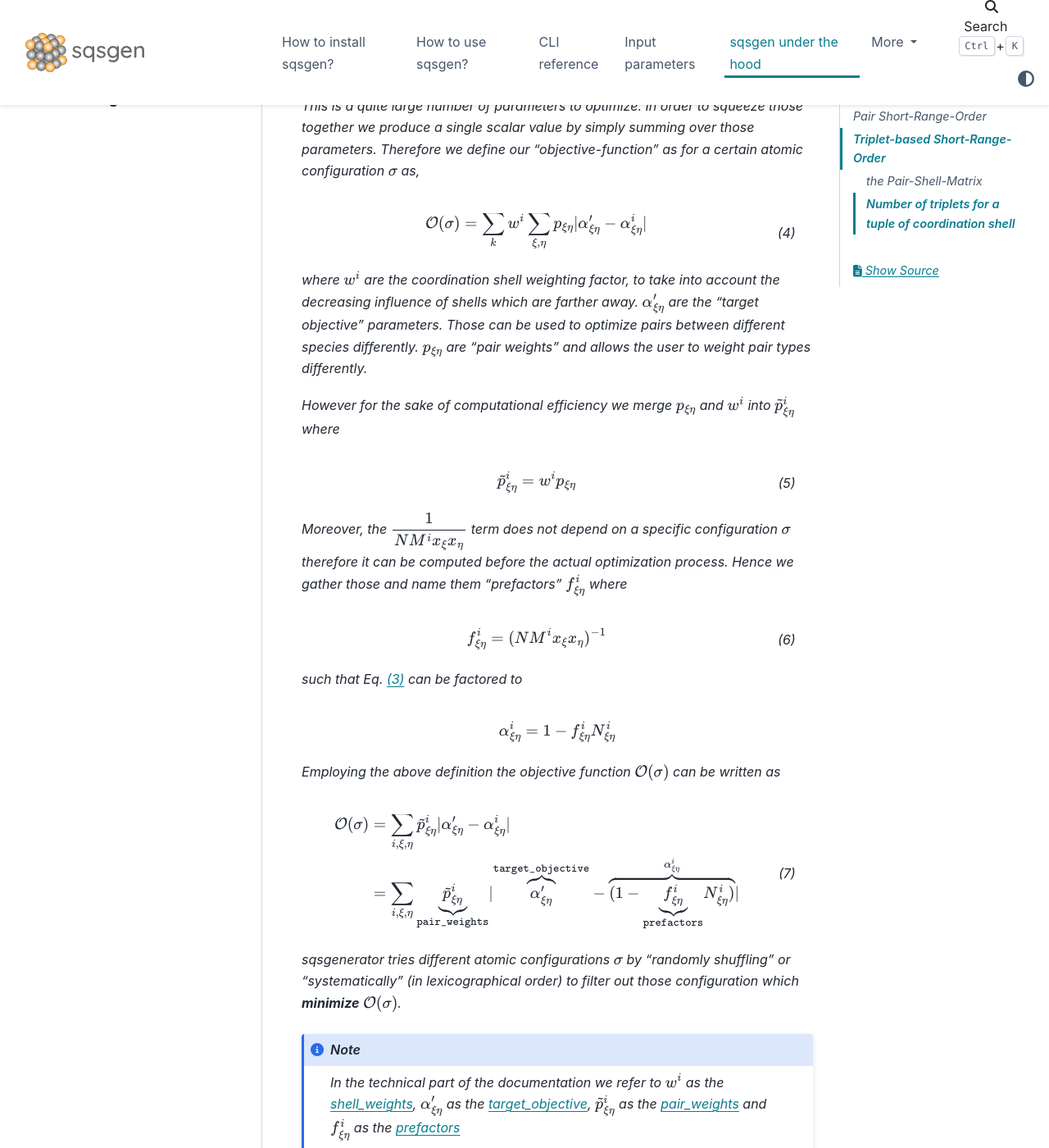
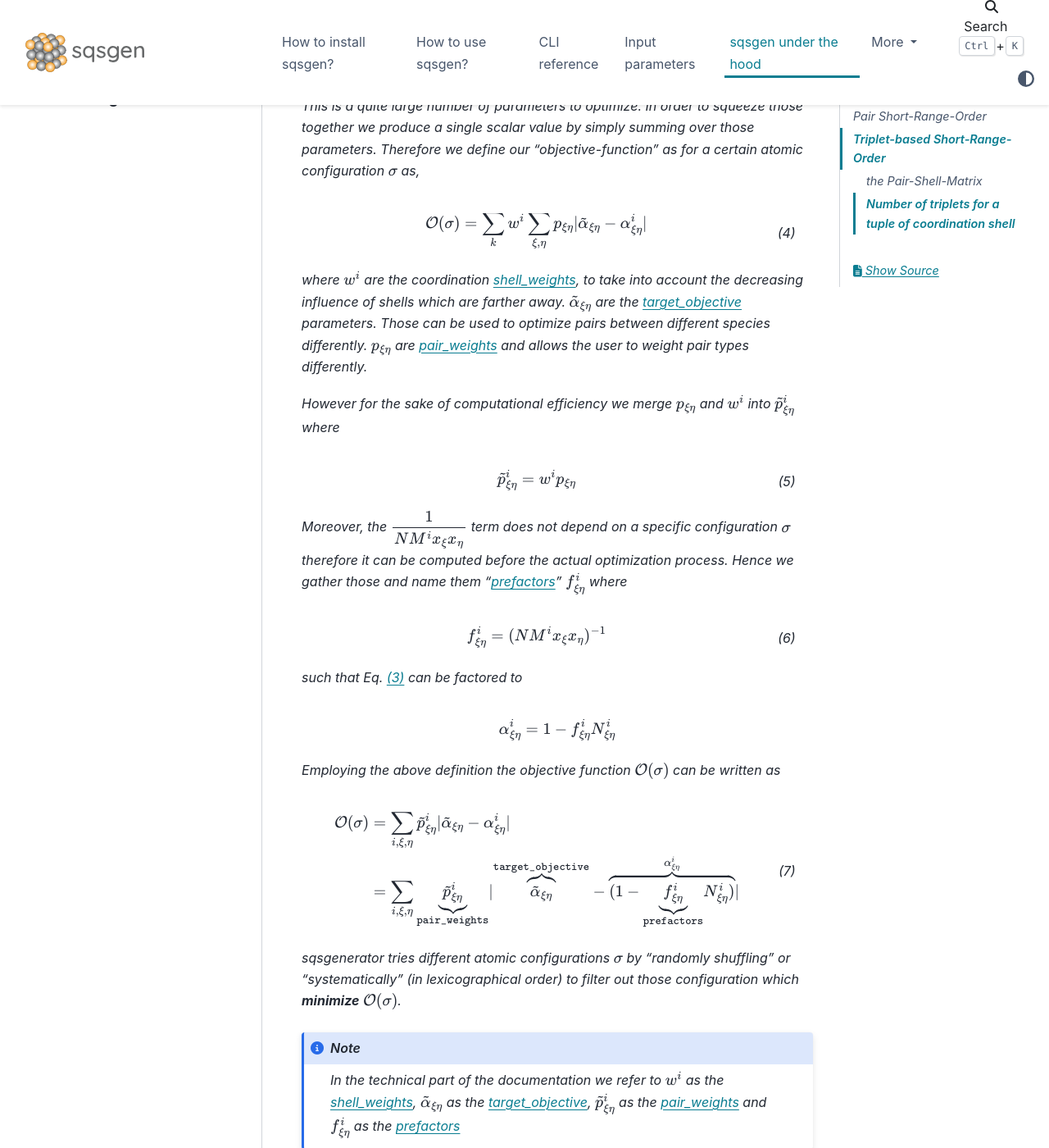
Before and after one commit to dgehringer/sqsgenerator, a Sphinx documentation site: the page built from docs/source/what_is_actually_computed.md, in a window 1280 px wide and 1400 px high, scrolled down 1726 px. Shown: the whole window at 82% size. Built offline with Sphinx 7.4.7 and the PyData theme 0.15.4, drawn with Linux system fonts in a browser that asks for light colours; the version number is read from the project's files by our own code; some of the changed text lies outside the part shown.

Commit message:
:memo: replace formulae symbol for target_objective :memo: add links between input parameters :memo: fixing typos and spelling error :memo: add more heading labels :memo: consistent link styling

````diff
--- a/docs/source/what_is_actually_computed.md
+++ b/docs/source/what_is_actually_computed.md
@@ -15,11 +15,11 @@ Where $N_{AB}$ the number of $A-B$ bonds, $N$  the number of atoms in the cell,
 * $\alpha_{AB} > 0$: system tends to be **clustered**
 * $\alpha_{AB} \approx 0$: system tends to be **disordered**
 
-Therefore *sqsgenerator* tries to optimize a given system such that the SRO approaches zero.
+Therefore, *sqsgenerator* tries to optimize a given system such that the SRO approaches zero.
 
-### Can *sqsgenerator* handle also second nearest neighbors?
+### Can *sqsgenerator* handle also second-nearest neighbors?
 
-Yes it actually can! Indeed on a *fcc* lattice each atom exhibits $M^{fcc}_1=12$ nearest neighbors, but there are also  $M^{fcc}_2=6$ second nearest neighbors and even  $M^{fcc}_3=24$ third nearest neighbors. However, it is very easy to generalize the *Warren-Cowley* SRO to more "*coordination shells*" which, therefore becomes a vector
+Yes it actually can! Indeed, on a *fcc* lattice each atom exhibits $M^{fcc}_1=12$ nearest neighbors, but there are also  $M^{fcc}_2=6$ second nearest neighbors and even  $M^{fcc}_3=24$ third nearest neighbors. However, it is very easy to generalize the *Warren-Cowley* SRO to more "*coordination shells*" which, therefore becomes a vector
 
 $$
 \alpha^k_{AB} = 1 - \dfrac{N_{AB}^k}{NM^kx_Ax_B}.
@@ -27,7 +27,7 @@ $$ (eqn:wc-sro-shells)
 
 ### But what about optimizing multi-component alloys?
 
-Similarly the generalization to multi-component systems is a straight as for the the coordination shells. Consider a system of $\{A,B,C\}$ atoms. Now we have to also consider $A-C$ and $B-C$ bonds, thus resulting in 6 SRO parameters for each coordination shells (also $A-A$, $B-B$ and $C-C$ bonds are considered), thus the initial parameter becomes a three dimensional object
+Similarly, the generalization to multi-component systems is a straight as for the the coordination shells. Consider a system of $\{A,B,C\}$ atoms. Now we have to also consider $A-C$ and $B-C$ bonds, thus resulting in 6 SRO parameters for each coordination shells (also $A-A$, $B-B$ and $C-C$ bonds are considered), thus the initial parameter becomes a three dimensional object
 
 $$
 \alpha^i_{\xi\eta} = 1 - \dfrac{N^i_{\xi\eta}}{NM^ix_{\xi}x_{\eta}}
@@ -40,11 +40,11 @@ where again $M^{i}$ is the number of sites in the $i$-th coordination shell, $x_
 This is a quite large number of parameters to optimize. In order to squeeze those together we produce a single scalar value by simply summing over those parameters. Therefore we define our "*objective-function*" as for a certain atomic configuration $\sigma$ as,
 
 $$
-\mathcal{O}(\sigma) = \sum_{k}w^i\sum_{\xi,\eta} p_{\xi\eta} | \alpha'_{\xi\eta}-\alpha^i_{\xi\eta} |
+\mathcal{O}(\sigma) = \sum_{k}w^i\sum_{\xi,\eta} p_{\xi\eta} | \tilde{\alpha}_{\xi\eta}-\alpha^i_{\xi\eta} |
 $$ (eqn:objective)
 
-where $w^i$ are the coordination shell weighting factor, to take into account the decreasing influence of shells which are farther away.  $\alpha'_{\xi\eta}$ are the "*target objective*" parameters. Those can be used to optimize pairs between different species differently.
-$p_{\xi\eta}$ are "*pair weights*" and allows the user to weight pair types differently.
+where $w^i$ are the coordination *{ref}`shell_weights <input-param-shell-weights>`*, to take into account the decreasing influence of shells which are farther away.  $\tilde{\alpha}_{\xi\eta}$ are the *{ref}`target_objective <input-param-target-objective>`* parameters. Those can be used to optimize pairs between different species differently.
+$p_{\xi\eta}$ are *{ref}`pair_weights <input-param-pair-weights>`* and allows the user to weight pair types differently.
 
 However for the sake of computational efficiency we merge $p_{\xi\eta}$ and $w^i$ into $\tilde{p}_{\xi\eta}^i$ where
 
@@ -70,17 +70,17 @@ $$
 Employing the above definition the objective function $\mathcal{O}(\sigma)$ can be written as
 
 $$
-\mathcal{O}(\sigma) &= \sum_{i,\xi,\eta} \tilde{p}_{\xi\eta}^i | \alpha'_{\xi\eta}-\alpha^i_{\xi\eta} |  \\
- &=\sum_{i,\xi,\eta} \underbrace{\tilde{p}_{\xi\eta}^i}_{\texttt{pair_weights}} | \overbrace{\alpha'_{\xi\eta}}^{\texttt{target_objective}}- \overbrace{(1 - \underbrace{f^i_{\xi\eta}}_{\texttt{prefactors}}N^i_{\xi\eta})}^{\alpha^i_{\xi\eta}} |
+\mathcal{O}(\sigma) &= \sum_{i,\xi,\eta} \tilde{p}_{\xi\eta}^i | \tilde{\alpha}_{\xi\eta}-\alpha^i_{\xi\eta} |  \\
+ &=\sum_{i,\xi,\eta} \underbrace{\tilde{p}_{\xi\eta}^i}_{\texttt{pair_weights}} | \overbrace{\tilde{\alpha}_{\xi\eta}}^{\texttt{target_objective}}- \overbrace{(1 - \underbrace{f^i_{\xi\eta}}_{\texttt{prefactors}}N^i_{\xi\eta})}^{\alpha^i_{\xi\eta}} |
 $$ (eqn:objective-actual)
 
 *sqsgenerator* tries different atomic configurations $\sigma$ by "*randomly shuffling*" or "*systematically*" (in lexicographical order) to filter out those configuration which **minimize** $\mathcal{O}(\sigma)$.
 
 ```{note}
 In the technical part of the documentation we refer to $w^i$ as the
-{ref}`shell_weights <input-param-shell-weights>`,
-$\alpha'_{\xi\eta}$  as the {ref}`target_objective <input-param-target-objective>`, $\tilde{p}^i_{\xi\eta}$ as the {ref}`pair_weights <input-param-pair-weights>` and $f_{\xi\eta}^i$ as the
-{ref}`prefactors <input-param-prefactors>`
+*{ref}`shell_weights <input-param-shell-weights>`*,
+$\tilde{\alpha}_{\xi\eta}$  as the *{ref}`target_objective <input-param-target-objective>`*, $\tilde{p}^i_{\xi\eta}$ as the *{ref}`pair_weights <input-param-pair-weights>`* and $f_{\xi\eta}^i$ as the
+*{ref}`prefactors <input-param-prefactors>`*
 
 ```
 
````
Also changed, not shown: other parts of docs/source/what_is_actually_computed.md (+1 -1 lines), docs/source/input_parameters.md (+61 -38 lines).
